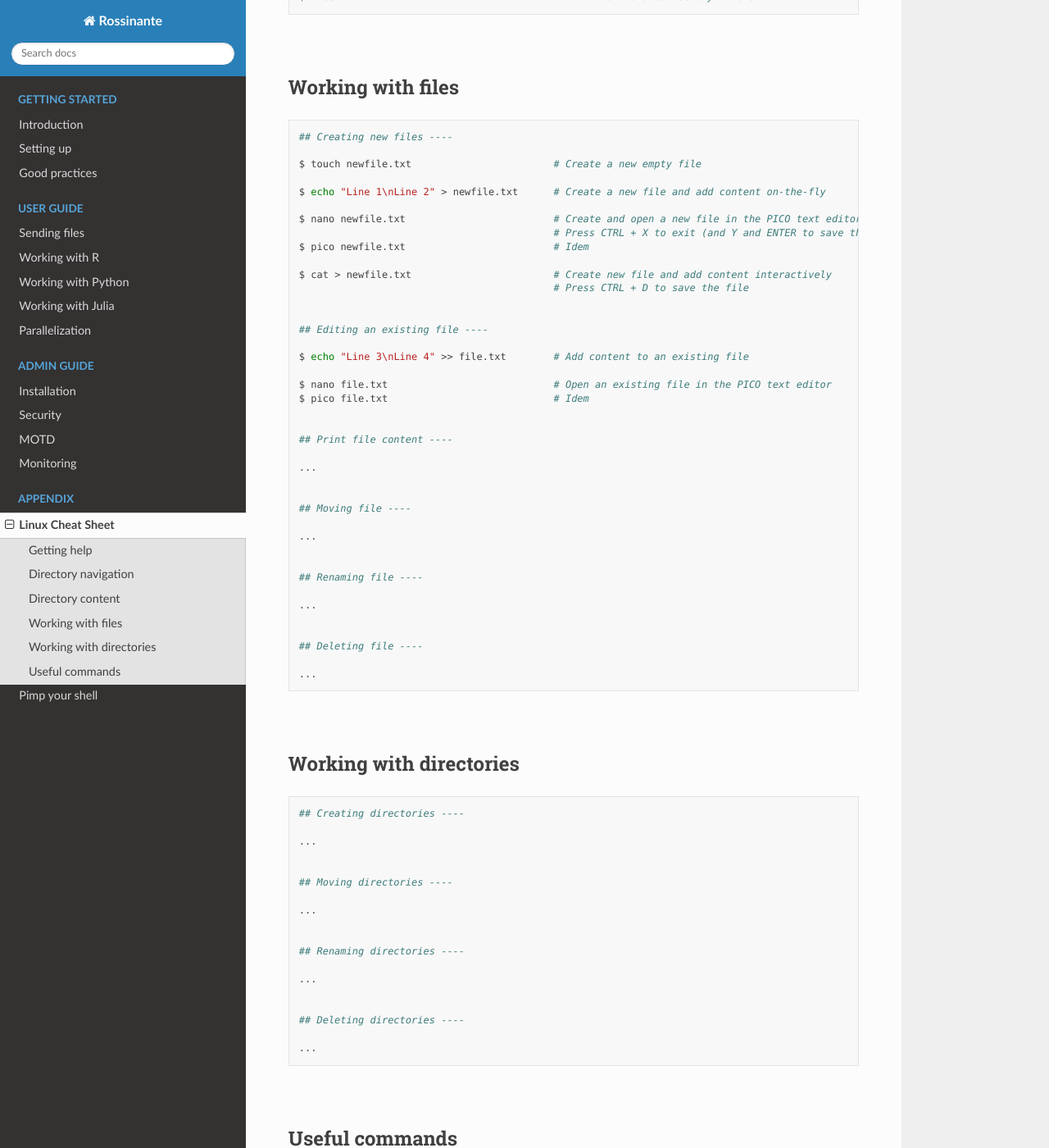
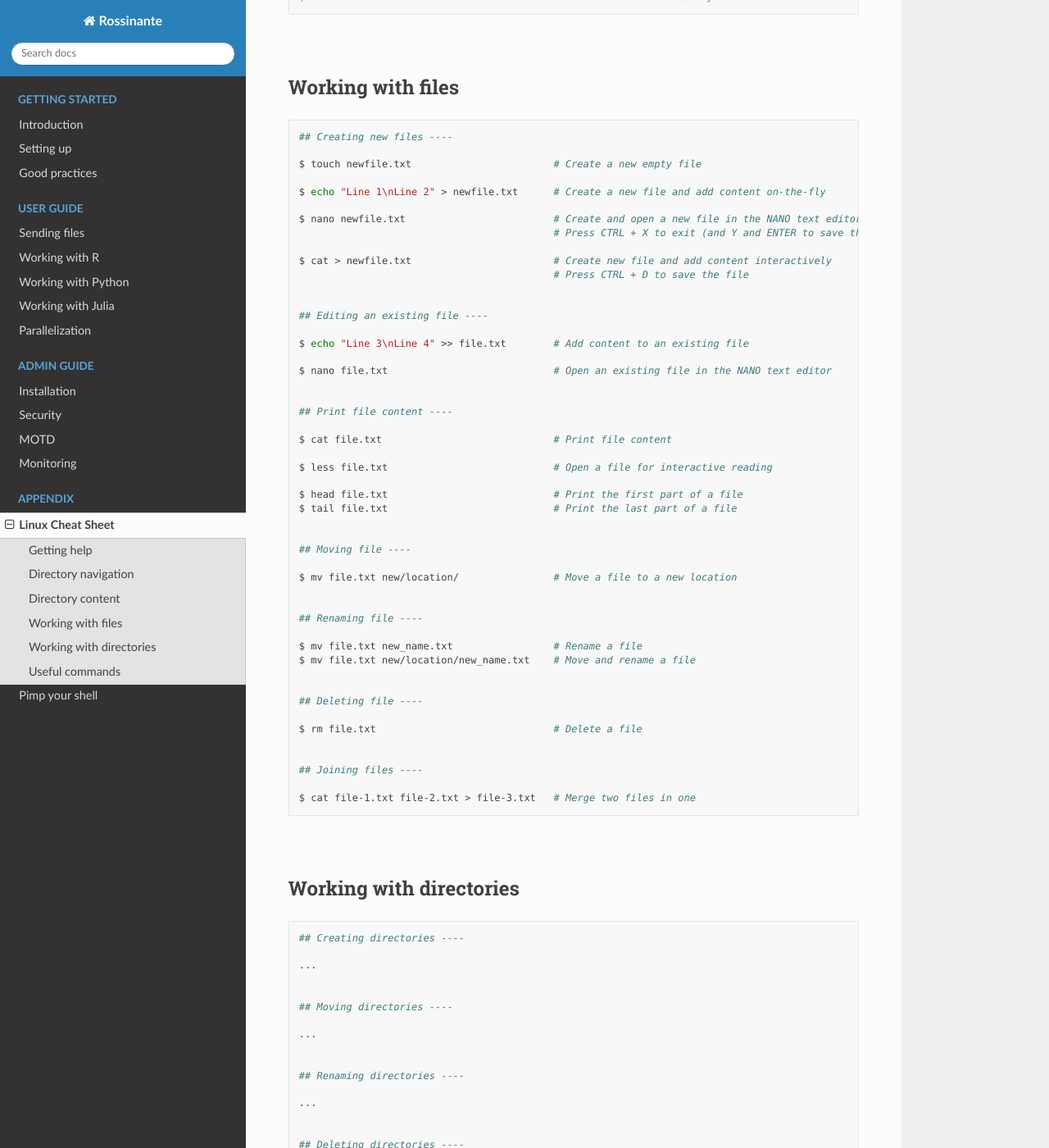
Before and after one commit to FRBCesab/rossinante, a Sphinx documentation site: the page built from source/linux-cmd.rst, in a window 1280 px wide and 1400 px high, scrolled down 1341 px. Shown: the whole window at 82% size. Built offline with Sphinx 7.4.7 and the Read the Docs theme 2.0.0, drawn with Linux system fonts in a browser that asks for light colours; some of the changed text lies outside the part shown.

Commit message:
Edit Linux Cheat Sheet

```diff
--- a/source/linux-cmd.rst
+++ b/source/linux-cmd.rst
@@ -89,9 +89,8 @@ Working with files
 
   $ echo "Line 1\nLine 2" > newfile.txt      # Create a new file and add content on-the-fly
 
-  $ nano newfile.txt                         # Create and open a new file in the PICO text editor
+  $ nano newfile.txt                         # Create and open a new file in the NANO text editor
                                              # Press CTRL + X to exit (and Y and ENTER to save the file)
-  $ pico newfile.txt                         # Idem
 
   $ cat > newfile.txt                        # Create new file and add content interactively
                                              # Press CTRL + D to save the file
@@ -101,28 +100,38 @@ Working with files
 
   $ echo "Line 3\nLine 4" >> file.txt        # Add content to an existing file
 
-  $ nano file.txt                            # Open an existing file in the PICO text editor
-  $ pico file.txt                            # Idem
+  $ nano file.txt                            # Open an existing file in the NANO text editor
 
 
   ## Print file content ----
 
-  ...
+  $ cat file.txt                             # Print file content
+
+  $ less file.txt                            # Open a file for interactive reading
+
+  $ head file.txt                            # Print the first part of a file
+  $ tail file.txt                            # Print the last part of a file
 
 
   ## Moving file ----
 
-  ...
+  $ mv file.txt new/location/                # Move a file to a new location
 
 
   ## Renaming file ----
 
-  ...
+  $ mv file.txt new_name.txt                 # Rename a file
+  $ mv file.txt new/location/new_name.txt    # Move and rename a file
 
 
   ## Deleting file ----
 
-  ...
+  $ rm file.txt                              # Delete a file
+
+
+  ## Joining files ----
+
+  $ cat file-1.txt file-2.txt > file-3.txt   # Merge two files in one
 
 |
 
@@ -159,6 +168,11 @@ Useful commands
 
 .. code-block:: shell
 
+  ## Clears the screen of the terminal ----
+
+  $ clear
+
+
   ## Get the size of the current directory ----
 
   $ du -sh .
@@ -167,3 +181,8 @@ Useful commands
   ## Print the command lines history ----
 
   $ history
+
+
+  ## Search for a previous command ----
+
+  # CTRL + R and type some characters of the command
```
Also changed, not shown: 5 other files.
